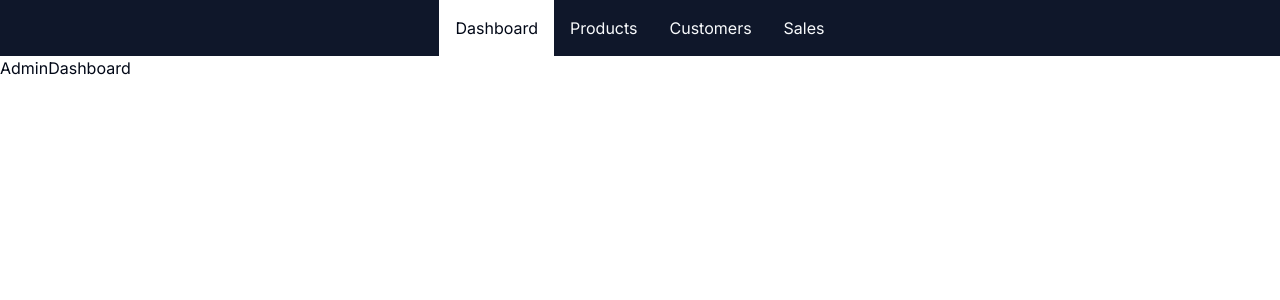
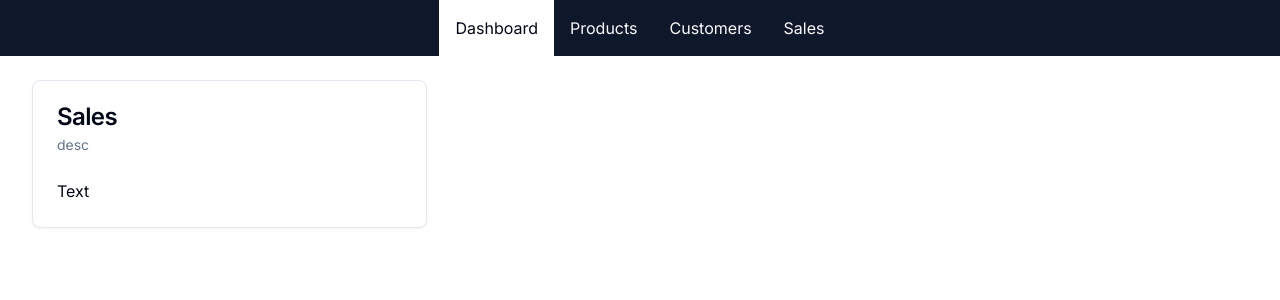
Before and after one commit to dieDeMiguel/full-stack-e-commerce, a Next.js app: page /admin in a window 1280 px wide. Shown: the top 300 px of the page. Built offline with nearby package versions, Linux system fonts and the light colour scheme.

Commit message:
Update admin layout and page components

```diff
--- a/src/app/admin/layout.tsx
+++ b/src/app/admin/layout.tsx
@@ -13,7 +13,7 @@
         <NavLink href="/admin/users">Customers</NavLink>
         <NavLink href="/admin/orders">Sales</NavLink>
       </Nav>
-      <div>{children}</div>
+      <div className="container my-6">{children}</div>
     </>
   );
 }
--- a/src/app/admin/page.tsx
+++ b/src/app/admin/page.tsx
@@ -1,3 +1,23 @@
+import {
+  Card,
+  CardContent,
+  CardDescription,
+  CardHeader,
+  CardTitle,
+} from "@/components/ui/card";
+
 export default function AdminDashboard() {
-  return <div>AdminDashboard</div>;
+  return (
+    <div className="grid grid-cols-1 md:grid-cols-2 lg:grid-cols-3 gap-4">
+      <Card>
+        <CardHeader>
+          <CardTitle>Sales</CardTitle>
+          <CardDescription>desc</CardDescription>
+        </CardHeader>
+        <CardContent>
+          <p>Text</p>
+        </CardContent>
+      </Card>
+    </div>
+  );
 }
--- /dev/null
+++ b/src/components/ui/card.tsx
@@ -0,0 +1,79 @@
+import * as React from "react"
+
+import { cn } from "@/lib/utils"
+
+const Card = React.forwardRef<
+  HTMLDivElement,
+  React.HTMLAttributes<HTMLDivElement>
+>(({ className, ...props }, ref) => (
+  <div
+    ref={ref}
+    className={cn(
+      "rounded-lg border bg-card text-card-foreground shadow-sm",
+      className
+    )}
+    {...props}
+  />
+))
+Card.displayName = "Card"
+
+const CardHeader = React.forwardRef<
+  HTMLDivElement,
+  React.HTMLAttributes<HTMLDivElement>
+>(({ className, ...props }, ref) => (
+  <div
+    ref={ref}
+    className={cn("flex flex-col space-y-1.5 p-6", className)}
+    {...props}
+  />
+))
+CardHeader.displayName = "CardHeader"
+
+const CardTitle = React.forwardRef<
+  HTMLParagraphElement,
+  React.HTMLAttributes<HTMLHeadingElement>
+>(({ className, ...props }, ref) => (
+  <h3
+    ref={ref}
+    className={cn(
+      "text-2xl font-semibold leading-none tracking-tight",
+      className
+    )}
+    {...props}
+  />
+))
+CardTitle.displayName = "CardTitle"
+
+const CardDescription = React.forwardRef<
+  HTMLParagraphElement,
+  React.HTMLAttributes<HTMLParagraphElement>
+>(({ className, ...props }, ref) => (
+  <p
+    ref={ref}
+    className={cn("text-sm text-muted-foreground", className)}
+    {...props}
+  />
+))
+CardDescription.displayName = "CardDescription"
+
+const CardContent = React.forwardRef<
+  HTMLDivElement,
+  React.HTMLAttributes<HTMLDivElement>
+>(({ className, ...props }, ref) => (
+  <div ref={ref} className={cn("p-6 pt-0", className)} {...props} />
+))
+CardContent.displayName = "CardContent"
+
+const CardFooter = React.forwardRef<
+  HTMLDivElement,
+  React.HTMLAttributes<HTMLDivElement>
+>(({ className, ...props }, ref) => (
+  <div
+    ref={ref}
+    className={cn("flex items-center p-6 pt-0", className)}
+    {...props}
+  />
+))
+CardFooter.displayName = "CardFooter"
+
+export { Card, CardHeader, CardFooter, CardTitle, CardDescription, CardContent }
```
